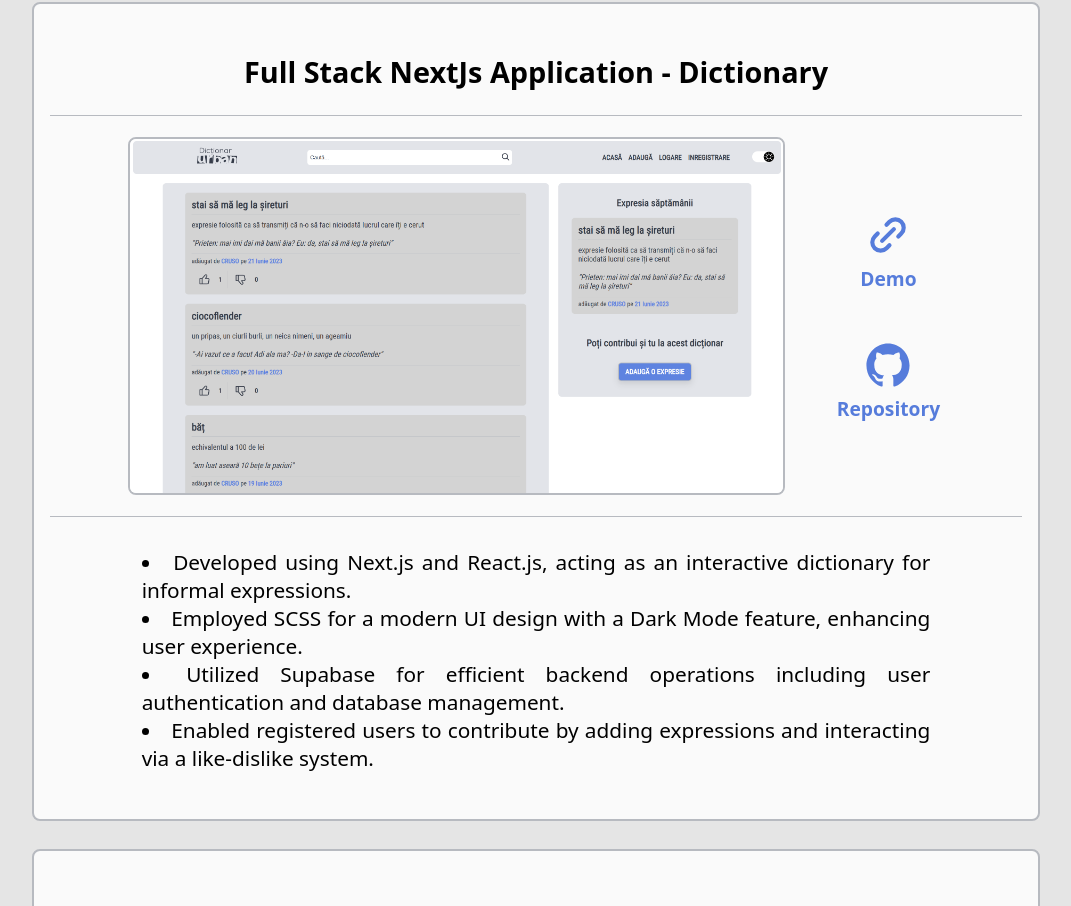
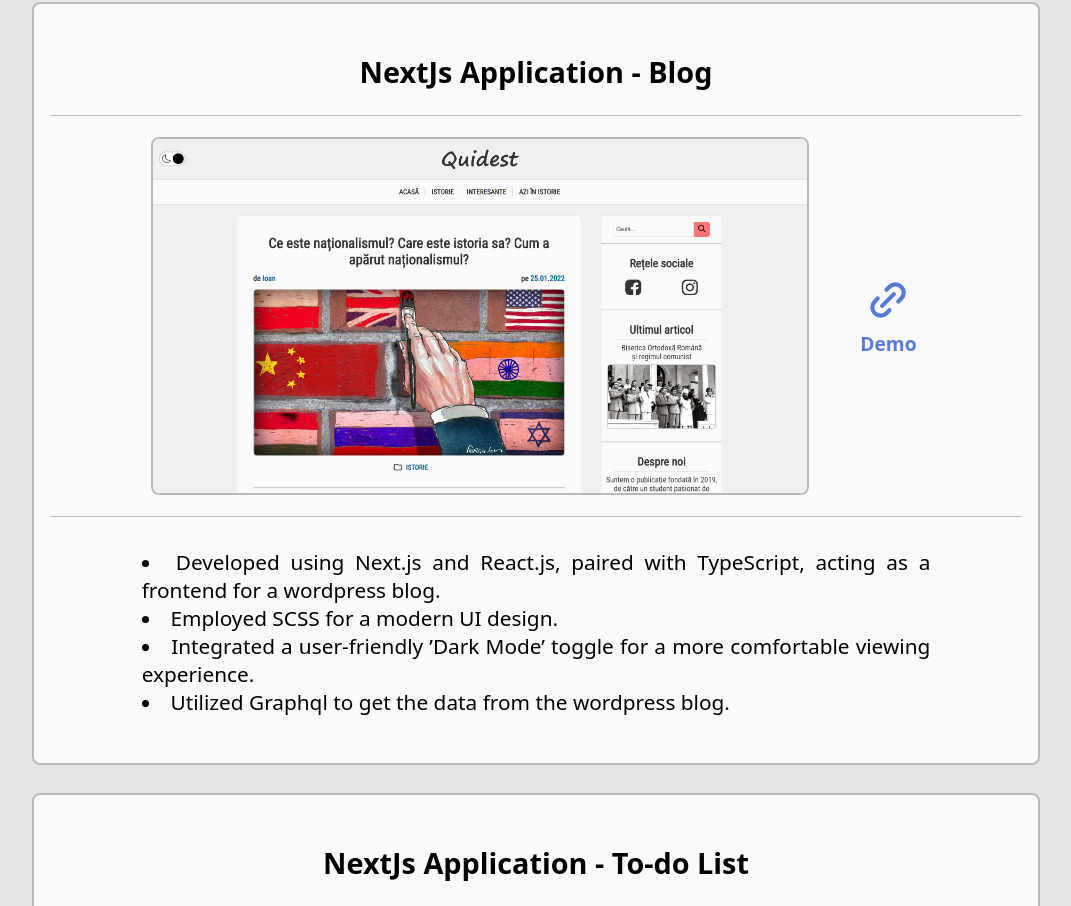
Before and after one commit to ioancruso/portfolio, a Next.js app: page /projects in a window 1280 px wide. Shown: the part 119-1025 px from the top of the page, without its empty margins (104-1175 px from the left). Built offline with nearby package versions, Linux system fonts and the light colour scheme.

Commit message:
- added one new project

```diff
--- a/data/projects.json
+++ b/data/projects.json
@@ -1,30 +1,40 @@
 [
     {
         "id": 1,
-        "name": "Full Stack NextJs Application - Dictionary",
+        "name": "NextJs Application - Dictionary",
         "description": "Developed using Next.js and React.js, acting as an interactive dictionary for informal expressions./Employed SCSS for a modern UI design with a Dark Mode feature, enhancing user experience./Utilized Supabase for efficient backend operations including user authentication and database management./Enabled registered users to contribute by adding expressions and interacting via a like-dislike system.",
         "photos": {
             "dark": "/demos/dictionary/darkmode3.png",
             "light": "/demos/dictionary/lightmode3.png"
         },
         "about": {
-            "technologies": "React, SASS, Supabase",
             "demo": "https://dictionary.icruso.ro/",
             "repository": "https://github.com/ioancruso/dictionary"
         }
     },
     {
         "id": 2,
-        "name": "Full Stack NextJs Application - To-do List",
+        "name": "NextJs Application - To-do List",
         "description": "Developed using Next.js and React.js, acting as a todo list for users./Employed SCSS for a modern UI design./Integrated a user-friendly ’Dark Mode’ toggle for a more comfortable viewing experience./Utilized Supabase for efficient backend operations including user authentication and database management.",
         "photos": {
             "dark": "/demos/todo/darkmode.png",
             "light": "/demos/todo/lightmode.png"
         },
         "about": {
-            "technologies": "React, SASS, Supabase",
             "demo": "https://todo.icruso.ro/",
             "repository": "https://github.com/ioancruso/todo"
         }
+    },
+    {
+        "id": 3,
+        "name": "NextJs Application - Blog",
+        "description": "Developed using Next.js and React.js, paired with TypeScript, acting as a frontend for a wordpress blog./Employed SCSS for a modern UI design./Integrated a user-friendly ’Dark Mode’ toggle for a more comfortable viewing experience./Utilized Graphql to get the data from the wordpress blog.",
+        "photos": {
+            "dark": "/demos/blog/darkmode.png",
+            "light": "/demos/blog/lightmode.png"
+        },
+        "about": {
+            "demo": "https://blog.icruso.ro/"
+        }
     }
 ]
--- a/pages/projects.js
+++ b/pages/projects.js
@@ -1,22 +1,23 @@
-import { ProjectCard } from "../components/content/ProjectCard"
-import Head from 'next/head'
+import {ProjectCard} from "../components/content/ProjectCard";
+import Head from "next/head";
 
 import styles from "../styles/content/components/projects.module.scss";
 
-import data from '../data/projects.json';
+import data from "../data/projects.json";
 
 function Projects() {
-
-    return <>
+    return (
+        <>
             <Head>
                 <title>My projects</title>
             </Head>
             <div className={styles.projectsSection}>
-        {data.map((project) => (
-                <ProjectCard key={project.id} project={project}/>
+                {[...data].reverse().map((project) => (
+                    <ProjectCard key={project.id} project={project} />
                 ))}
             </div>
         </>
+    );
 }
 
-export default Projects
+export default Projects;
```
Also changed, not shown: public/demos/blog/darkmode.png (added), public/demos/blog/lightmode.png (added). Lines whose indentation alone changed are shown as unchanged.
